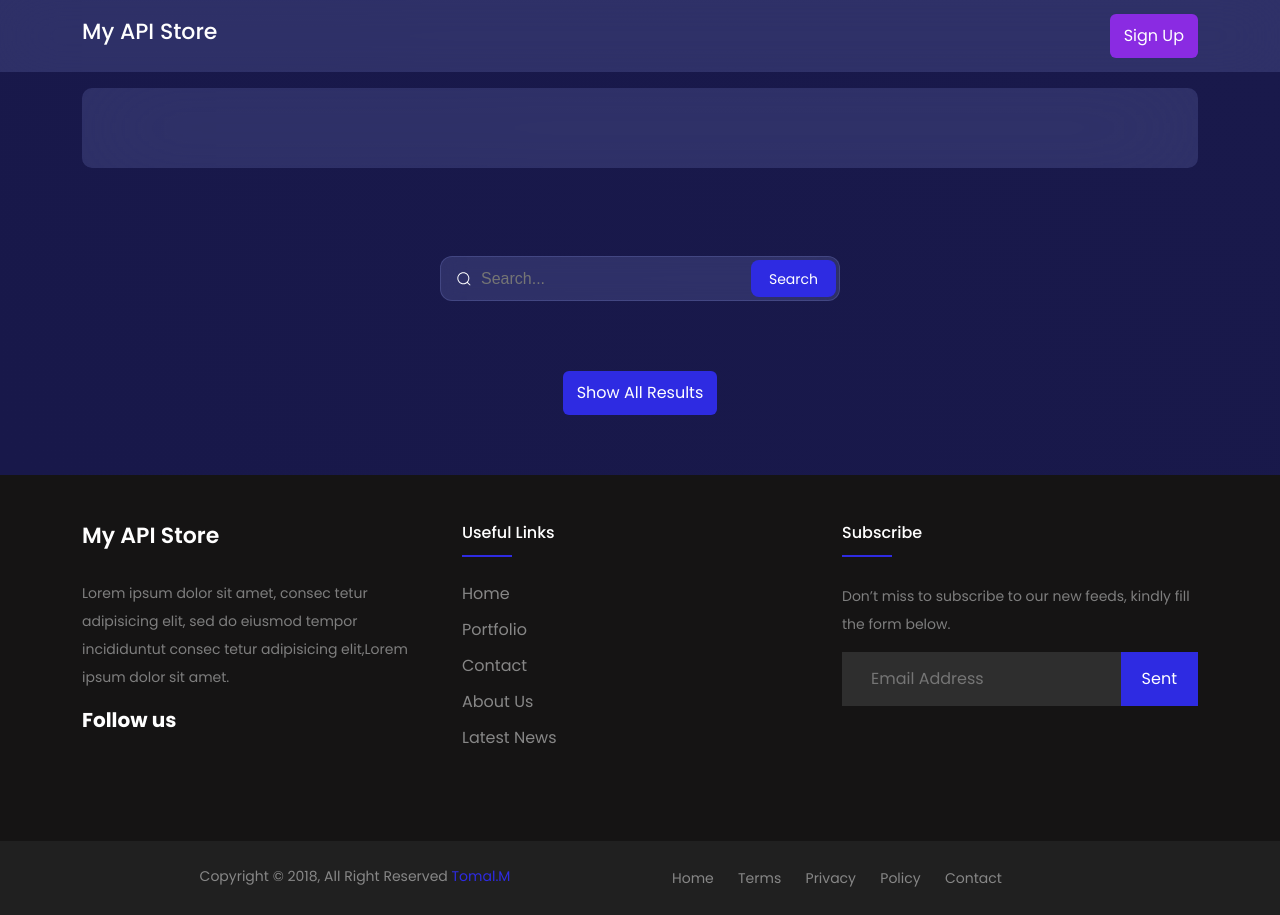
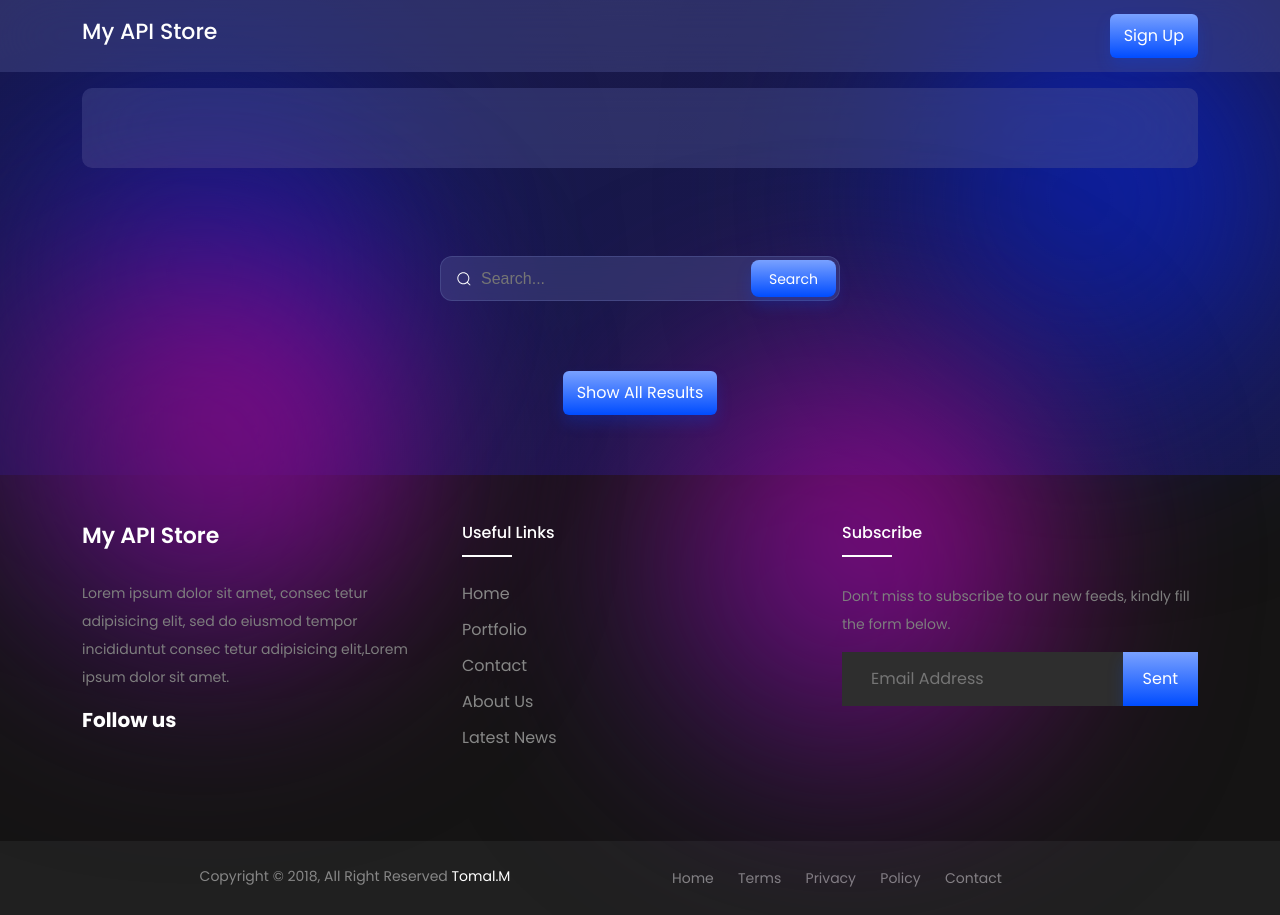
Before and after one commit to rajtomal/university-work, a plain HTML site: page index.html in a window 1280 px wide. Drawn offline with Linux system fonts and the light colour scheme; no server answers.

Commit message:
new design

```diff
--- a/css/style.css
+++ b/css/style.css
@@ -34,8 +34,9 @@ li {
     border: none;
     padding: 10px 14px;
     border-radius: 6px;
-    background: blueviolet;
-    color: #fff;
+    background: linear-gradient(0deg, #004CFF 0%, #79A1FF 100%);
+    box-shadow: 0px 8px 15px rgba(0, 76, 255, 0.2);
+    color: #ffffff;
 }
 
 
@@ -65,8 +66,9 @@ li {
     border: none;
     padding: 10px 14px;
     border-radius: 6px;
-    background: rgb(46, 43, 226);
-    color: #fff;
+    background: linear-gradient(0deg, #004CFF 0%, #79A1FF 100%);
+    box-shadow: 0px 8px 15px rgba(0, 76, 255, 0.2);
+    color: #ffffff;
 }
 
 .product-img {
@@ -85,11 +87,39 @@ li {
 
 /* main product */
 .main-product {
-    /* background-image: url(../img/background.jpg); */
-    background-position: center;
-    background-repeat: no-repeat;
-    background-size: cover;
+    /* background-image: url(../img/background.svg); */
+    background-position: fixed;
+    /* background-repeat: no-repeat; */
+    background-size: contain;
     padding-bottom: 60px;
+    position: relative;
+    z-index: 1;
+}
+
+.main-product::after {
+    content: '';
+    position: absolute;
+    top: 0;
+    left: 0;
+    height: 400px;
+    width: 400px;
+    background: linear-gradient(45deg, #18184A 0%, #c401ad 100%);
+    filter: blur(100px);
+    border-radius: 50%;
+    z-index: -1;
+}
+
+.main-product::before {
+    content: '';
+    position: absolute;
+    top: 50%;
+    left: 50%;
+    height: 400px;
+    width: 400px;
+    background: linear-gradient(45deg, #18184A 0%, #c401ad 100%);
+    filter: blur(100px);
+    border-radius: 50%;
+    z-index: -1;
 }
 
 .search {
@@ -124,7 +154,7 @@ li {
 }
 
 .input:focus {
-    border-color: rgb(46, 43, 226);
+    border-color: #fff;
 }
 
 .search-icon {
@@ -141,10 +171,11 @@ li {
     position: absolute;
     right: 4px;
     fill: #ffffff;
-    color: #fff;
     font-size: 14px;
     padding: 0 18px;
-    background: rgb(46, 43, 226);
+    background: linear-gradient(0deg, #004CFF 0%, #79A1FF 100%);
+    box-shadow: 0px 8px 15px rgba(0, 76, 255, 0.2);
+    color: #ffffff;
     height: 37px;
     border: none;
     border-radius: 8px;
@@ -175,10 +206,12 @@ li {
 
 .product-info button {
     border: none;
-    padding: 10px 14px;
+    padding: 6px 10px;
     border-radius: 6px;
-    background: rgb(46, 43, 226);
-    color: #fff;
+    background: linear-gradient(0deg, #004CFF 0%, #79A1FF 100%);
+    box-shadow: 0px 8px 15px rgba(0, 76, 255, 0.2);
+    color: #ffffff;
+    font-size: 14px;
 }
 
 .price {
@@ -204,7 +237,7 @@ ul {
 }
 
 .single-cta i {
-    color: rgb(46, 43, 226);
+    color: #fff;
     font-size: 30px;
     float: left;
     margin-top: 8px;
@@ -308,7 +341,7 @@ ul {
     bottom: -15px;
     height: 2px;
     width: 50px;
-    background: rgb(46, 43, 226);
+    background: #fff;
 }
 
 .footer-widget ul li {
@@ -319,7 +352,7 @@ ul {
 }
 
 .footer-widget ul li a:hover {
-    color: rgb(46, 43, 226);
+    color: #fff;
 }
 
 .footer-widget ul li a {
@@ -344,10 +377,11 @@ ul {
     position: absolute;
     right: 0;
     height: 100%;
-    background: rgb(46, 43, 226);
-    color: #fff;
+    background: linear-gradient(0deg, #004CFF 0%, #79A1FF 100%);
+    box-shadow: 0px 8px 15px rgba(0, 76, 255, 0.2);
+    color: #ffffff;
     padding: 13px 20px;
-    border: 1px solid rgb(46, 43, 226);
+    border: none;
     top: 0;
 }
 
@@ -363,7 +397,7 @@ ul {
 }
 
 .copyright-text p a {
-    color: rgb(46, 43, 226);
+    color: #fff;
 }
 
 .footer-menu li {
@@ -372,7 +406,7 @@ ul {
 }
 
 .footer-menu li:hover a {
-    color: rgb(46, 43, 226);
+    color: #fff;
 }
 
 .footer-menu li a {
@@ -391,8 +425,9 @@ ul {
     border: none;
     padding: 10px 14px;
     border-radius: 6px;
-    background: rgb(46, 43, 226);
-    color: #fff;
+    background: linear-gradient(0deg, #004CFF 0%, #79A1FF 100%);
+    box-shadow: 0px 8px 15px rgba(0, 76, 255, 0.2);
+    color: #ffffff;
 }
 
 .hide-Btn {
@@ -493,6 +528,35 @@ ul {
         background-position: calc(50% + 1.6em) 0, calc(50% + 3.2em) .8em
     }
 }
-.main-background{
+
+.main-background {
     background-image: linear-gradient(45deg, #18184A 0%, #19194B 100%);
+    position: relative;
+    z-index: 1
 }
+
+.main-background::before {
+    content: '';
+    position: absolute;
+    top: 0;
+    right: 0;
+    height: 400px;
+    width: 400px;
+    background: linear-gradient(45deg, #18184A 0%, #0225ec 100%);
+    filter: blur(100px);
+    border-radius: 50%;
+    z-index: -1;
+}
+
+.main-background::after {
+    content: '';
+    position: absolute;
+    bottom: 0;
+    left: 0;
+    height: 400px;
+    width: 400px;
+    background: linear-gradient(45deg, #18184A 0%, #011db6 100%);
+    filter: blur(100px);
+    border-radius: 50%;
+    z-index: -1;
+}
```
Also changed, not shown: script/custom.js (line endings or trailing spaces).
